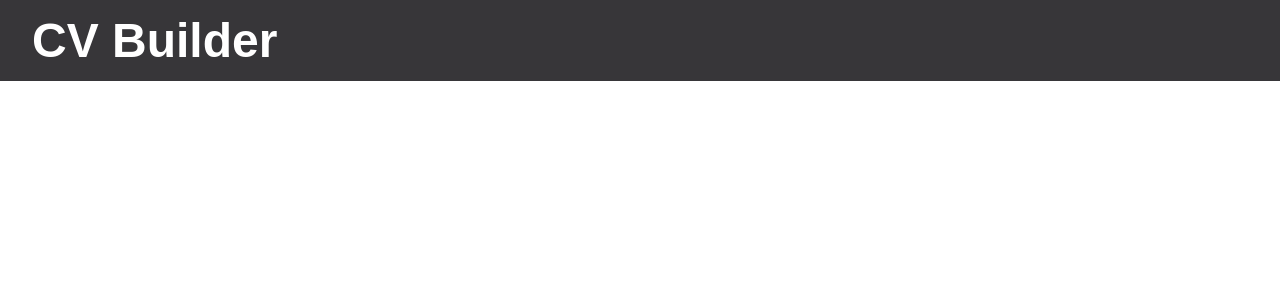
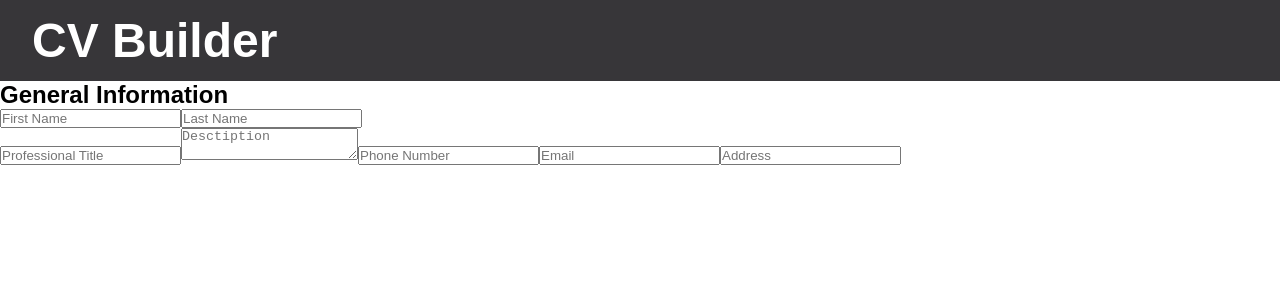
Before and after one commit to romaleks/CV-Application, a React (Create React App) app: page / in a window 1280 px wide. Shown: the top 300 px of the page. Built offline with nearby package versions, Linux system fonts and the light colour scheme.

Commit message:
Structure General Info file

```diff
--- a/src/App.js
+++ b/src/App.js
@@ -1,10 +1,16 @@
 import React, { Component } from 'react'
 import Header from './components/Header'
+import Main from './components/Main'
 import './styles/main.scss'
 
 class App extends Component {
   render() {
-    return <Header />
+    return (
+      <>
+        <Header />
+        <Main />
+      </>
+    )
   }
 }
 
--- a/src/components/CvBuilder/CvBuilder.js
+++ b/src/components/CvBuilder/CvBuilder.js
@@ -1,8 +1,17 @@
 import React, { Component } from 'react'
+import GeneralInfo from './GeneralInfo'
+import Education from './Education'
+import Practice from './Practice'
 
 export class CvBuilder extends Component {
   render() {
-    return <div></div>
+    return (
+      <div className='cv-builder'>
+        <GeneralInfo />
+        <Education />
+        <Practice />
+      </div>
+    )
   }
 }
 
--- a/src/components/CvBuilder/GeneralInfo.js
+++ b/src/components/CvBuilder/GeneralInfo.js
@@ -1,8 +1,23 @@
 import React, { Component } from 'react'
+import Input from '../Utils/Input'
+import PhotoInput from '../Utils/PhotoInput'
+import TextArea from '../Utils/TextArea'
 
 export class GeneralInfo extends Component {
   render() {
-    return <div></div>
+    return (
+      <div>
+        <h2 className='title'>General Information</h2>
+        <Input title='First Name' />
+        <Input title='Last Name' />
+        <PhotoInput title='Photo' />
+        <Input title='Professional Title' />
+        <TextArea title='Desctiption' />
+        <Input title='Phone Number' />
+        <Input title='Email' />
+        <Input title='Address' />
+      </div>
+    )
   }
 }
 
--- a/src/components/Main.js
+++ b/src/components/Main.js
@@ -1,7 +1,10 @@
 import React, { Component } from 'react'
+import CvBuilder from './CvBuilder/CvBuilder'
 
 class Main extends Component {
-  render() {}
+  render() {
+    return <CvBuilder />
+  }
 }
 
 export default Main
--- a/src/components/Utils/Input.js
+++ b/src/components/Utils/Input.js
@@ -2,7 +2,7 @@ import React, { Component } from 'react'
 
 export class Input extends Component {
   render() {
-    return <div></div>
+    return <input type='text' placeholder={this.props.title} className='title'></input>
   }
 }
 
--- /dev/null
+++ b/src/components/Utils/PhotoInput.js
@@ -0,0 +1,9 @@
+import React, { Component } from 'react'
+
+export class PhotoInput extends Component {
+  render() {
+    return <div></div>
+  }
+}
+
+export default PhotoInput
--- /dev/null
+++ b/src/components/Utils/TextArea.js
@@ -0,0 +1,9 @@
+import React, { Component } from 'react'
+
+export class TextArea extends Component {
+  render() {
+    return <textarea placeholder={this.props.title}></textarea>
+  }
+}
+
+export default TextArea
```
